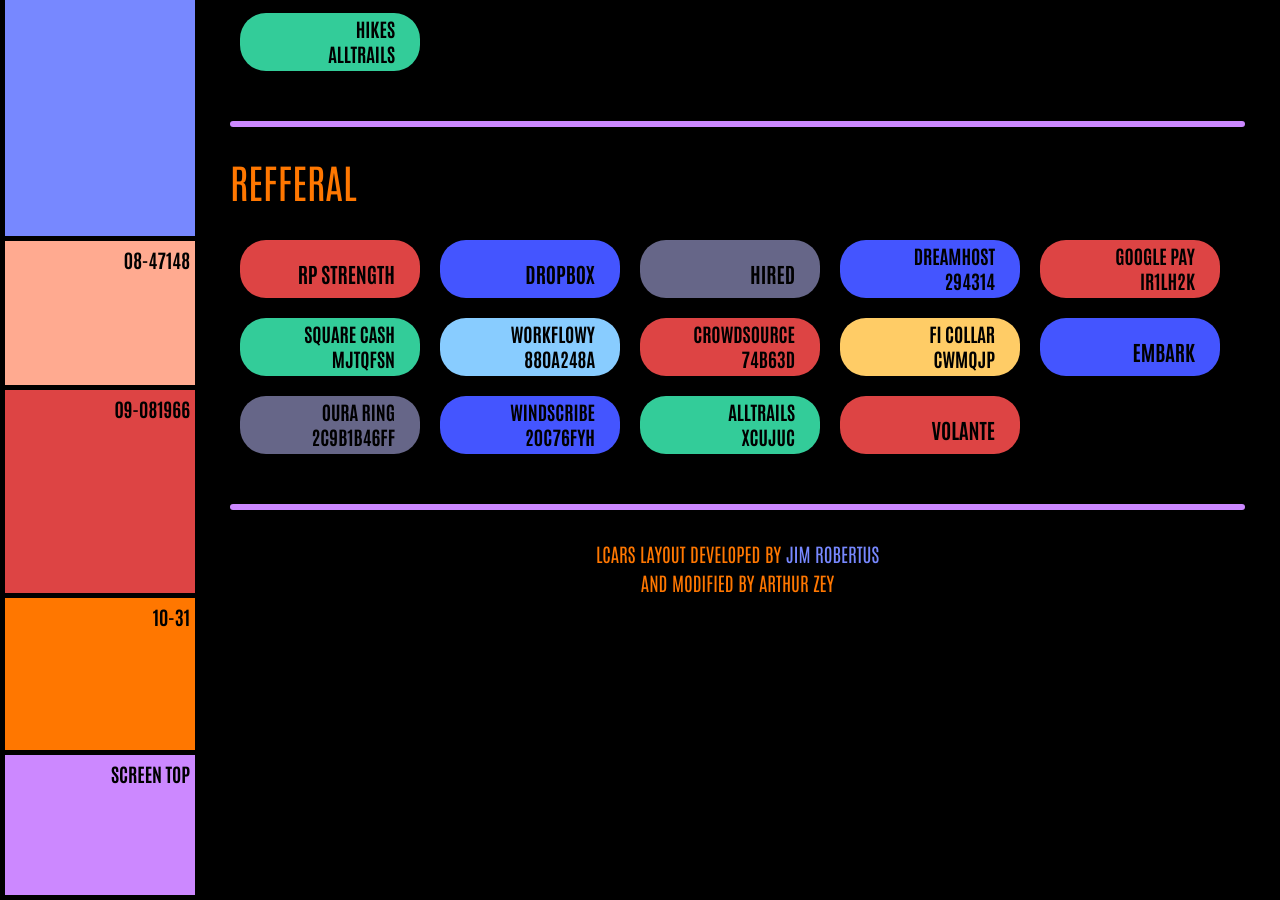
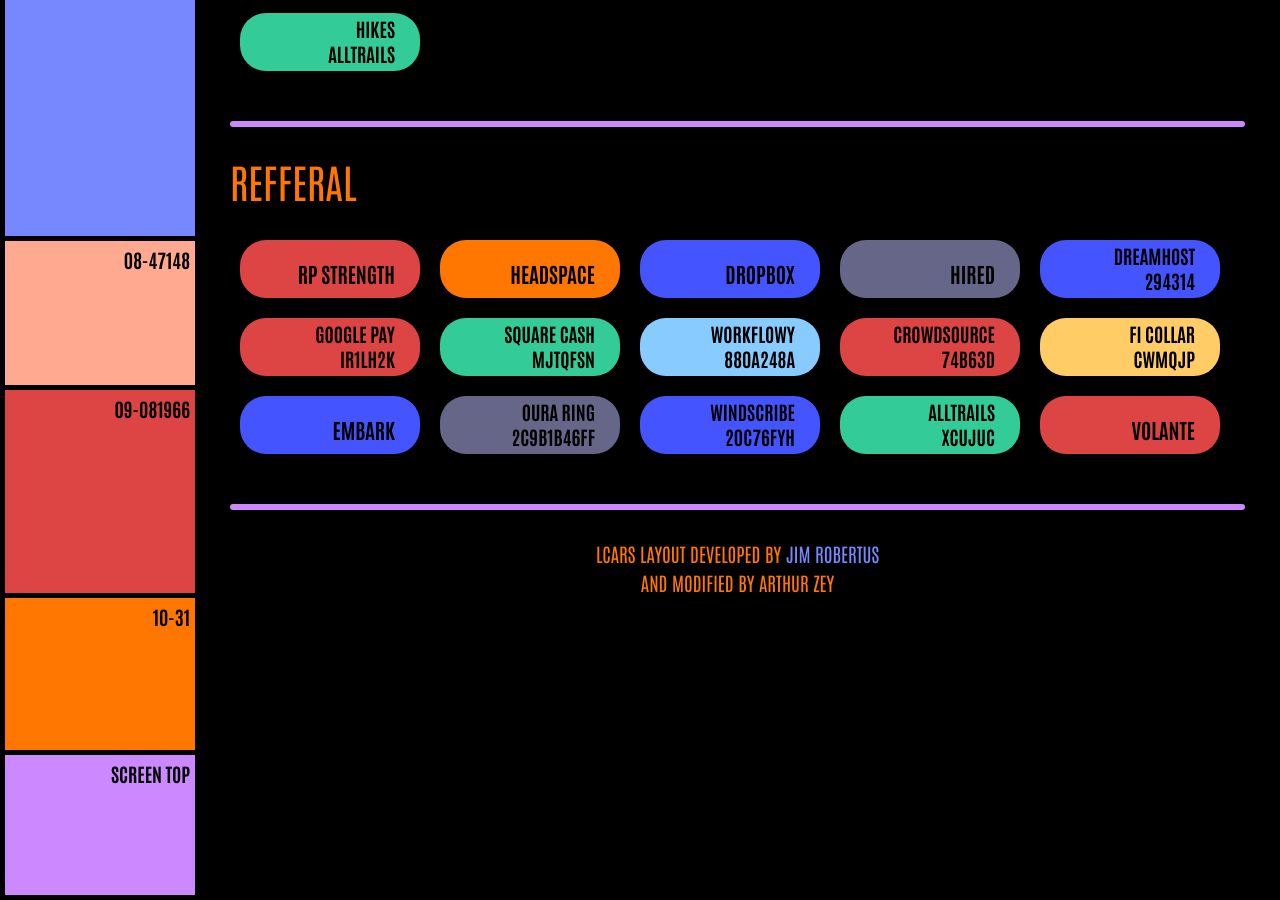
Before and after one commit to ArthurZey/arthurzey.github.io, a Jekyll site: the page built from _pages/tag_fitness.md, in a window 1280 px wide and 900 px high, scrolled down 1071 px. Built offline with Jekyll 4.4.1, drawn with Linux system fonts in a browser that asks for light colours.

Commit message:
added Headspace referral link

```diff
--- a/_layouts/lcars-classic.html
+++ b/_layouts/lcars-classic.html
@@ -281,6 +281,7 @@
 						<h3>Refferal</h3>
 						<div class="buttons">
 							<a href="https://rp.app/code/arthur" target="_blank" class="red">RP Strength</a>
+							<a href="https://www.headspace.com/referral/z6jb3?slug=68d8c5&audio=false" taget="_blank" class="orange">Headspace</a>
 							<a href="https://www.dropbox.com/referrals/AADhCdIbfmFQx6VFavJ3cy4HgwA4PfPd3ho?src=global9" target="_blank" class="blue">Dropbox</a>
 							<a href="https://hired.com/x/ffcaf88af5c389141fb9293e4ee3daa5" target="_blank" class="gray">Hired</a>
 							<a href="https://www.dreamhost.com/r.cgi?294314" target="_blank" class="two-rows blue">DreamHost<br />294314</a>
```
